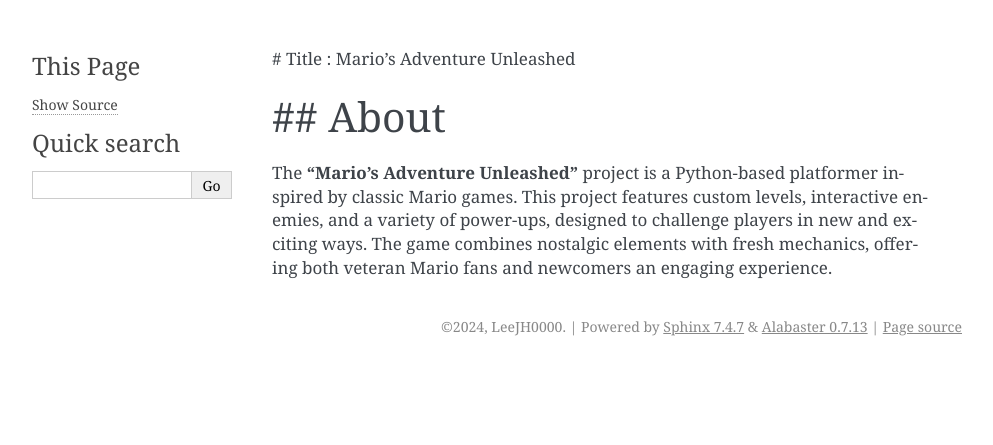
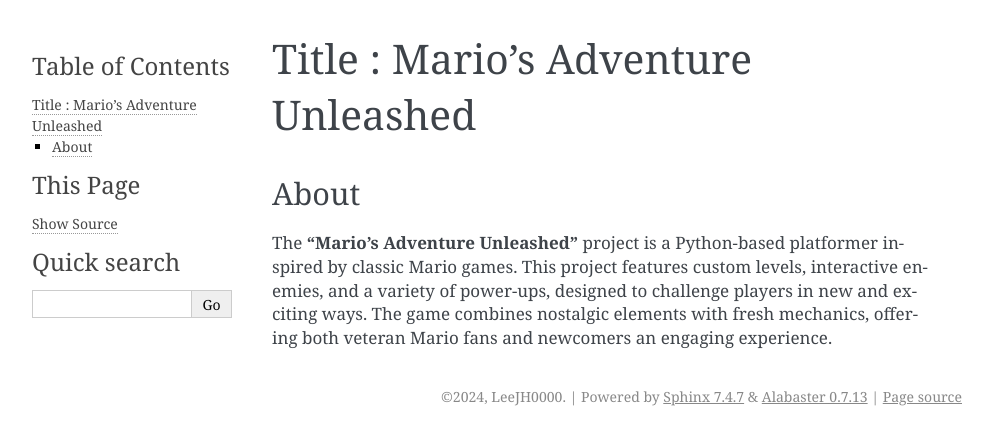
Before and after one commit to wnstndks/OSSW, a Sphinx documentation site: the page built from docs/about.rst, in a window 1280 px wide. Shown: the top 445 px of the page, without its empty margins (148-1141 px from the left). Built offline with Sphinx 7.4.7, drawn with Linux system fonts in a browser that asks for light colours.

Commit message:
Add the about version 0.0.2

```diff
--- a/docs/about.rst
+++ b/docs/about.rst
@@ -1,5 +1,8 @@
-# Title : Mario’s Adventure Unleashed
 
-## About
+=================
+Title : Mario’s Adventure Unleashed
+=================
+
+About
 --------------------------------------------------------------------------------
 The **"Mario’s Adventure Unleashed"** project is a Python-based platformer inspired by classic Mario games. This project features custom levels, interactive enemies, and a variety of power-ups, designed to challenge players in new and exciting ways. The game combines nostalgic elements with fresh mechanics, offering both veteran Mario fans and newcomers an engaging experience.
```
